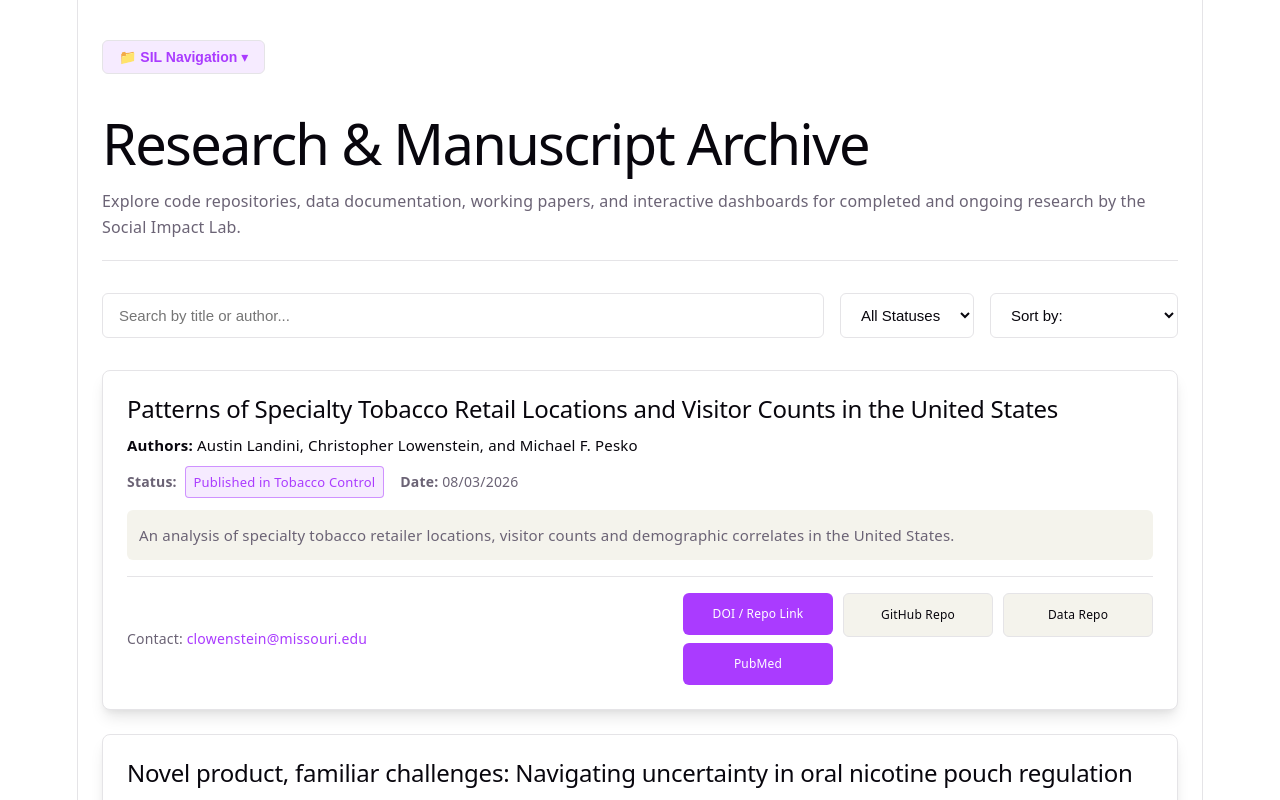
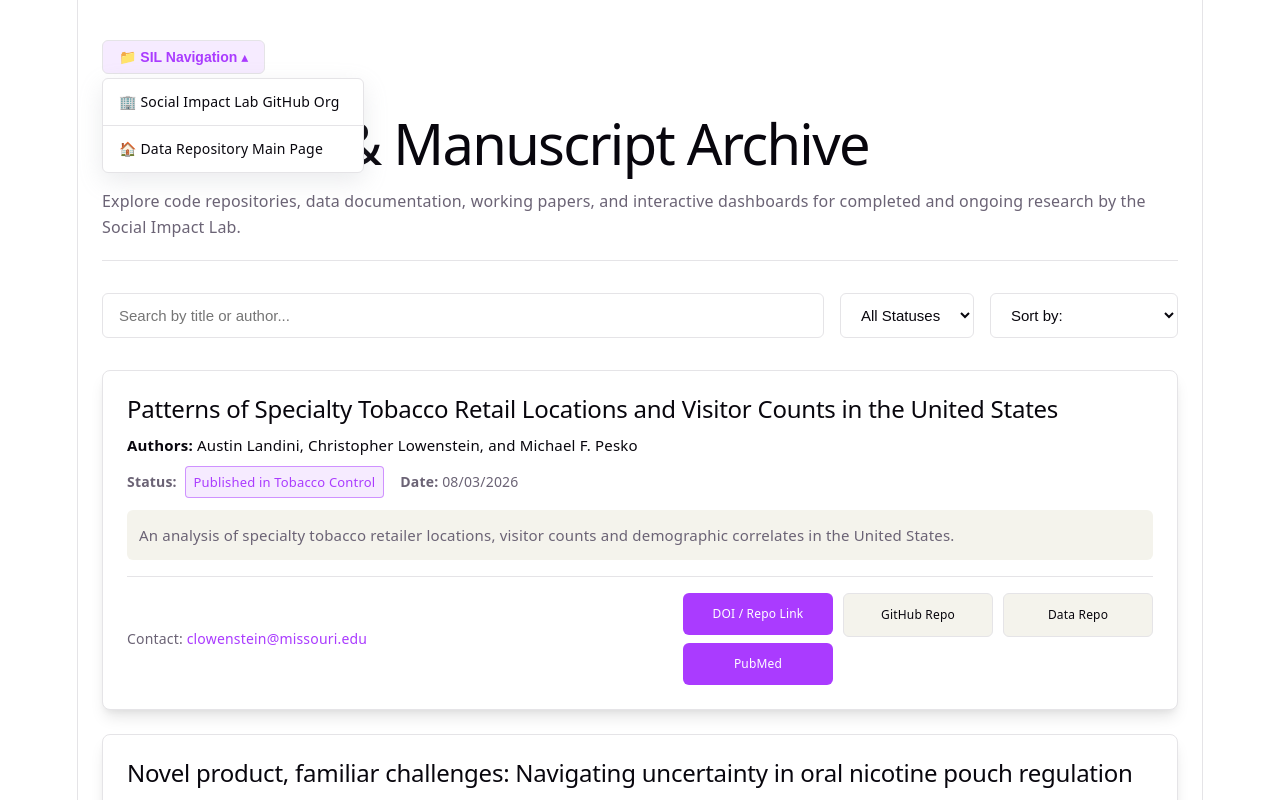
Before and after one commit to Social-Impact-Lab-SIL/SIL-Publications-Archive, a React (Vite) app: page / in a window 1280 px wide. Both pictures are taken after a click on the button "📁 SIL Navigation ▾". Shown: the top 800 px of the page. Built offline with nearby package versions, Linux system fonts and the light colour scheme.

Commit message:
Fix Dropdown Menu

```diff
--- a/src/App.jsx
+++ b/src/App.jsx
@@ -1,10 +1,21 @@
-import { useState } from 'react';
+import { useState, useEffect } from 'react';
 
 export default function App() {
   const [searchTerm, setSearchTerm] = useState('');
   const [statusFilter, setStatusFilter] = useState('All');
   const [sortBy, setSortBy] = useState('default'); // 'default', 'date', 'title', 'author'
   const [isDropdownOpen, setIsDropdownOpen] = useState(false);
+
+  // Close dropdown if clicking outside of it
+  useEffect(() => {
+    const handleClickOutside = (event) => {
+      if (!event.target.closest('#sil-nav-container')) {
+        setIsDropdownOpen(false);
+      }
+    };
+    document.addEventListener('click', handleClickOutside);
+    return () => document.removeEventListener('click', handleClickOutside);
+  }, []);
 
   const publications = [
     // Peer-Reviewed Publications
@@ -182,11 +193,11 @@ export default function App() {
   return (
     <div style={{ padding: '40px 24px', textAlign: 'left', width: '100%', boxSizing: 'border-box' }}>
 
-      {/* Dropdown Navigation Menu with correct GitHub organization URL */}
-      <div style={{ marginBottom: '24px', position: 'relative', display: 'inline-block' }}
-           onMouseEnter={() => setIsDropdownOpen(true)}
-           onMouseLeave={() => setIsDropdownOpen(false)}>
-        <button style={{
+      {/* Click-to-Toggle Dropdown Navigation Menu */}
+      <div id="sil-nav-container" style={{ marginBottom: '24px', position: 'relative', display: 'inline-block' }}>
+        <button
+          onClick={() => setIsDropdownOpen(!isDropdownOpen)}
+          style={{
             backgroundColor: 'var(--accent-bg, #f1f8ff)',
             color: 'var(--accent, #0366d6)',
             padding: '8px 16px',
@@ -198,8 +209,9 @@ export default function App() {
             display: 'inline-flex',
             alignItems: 'center',
             gap: '6px'
-        }}>
-          📁 SIL Navigation ▾
+          }}
+        >
+          📁 SIL Navigation {isDropdownOpen ? '▴' : '▾'}
         </button>
         {isDropdownOpen && (
           <div style={{
@@ -216,21 +228,37 @@ export default function App() {
             overflow: 'hidden',
             textAlign: 'left'
           }}>
-            <a href="https://github.com/Social-Impact-Lab-SIL" target="_blank" rel="noopener noreferrer" style={{
+            <a
+              href="https://github.com/Social-Impact-Lab-SIL"
+              target="_blank"
+              rel="noopener noreferrer"
+              onClick={() => setIsDropdownOpen(false)}
+              style={{
                 color: 'var(--text-h, #24292e)',
                 padding: '10px 16px',
                 textDecoration: 'none',
                 display: 'block',
                 fontSize: '14px',
                 borderBottom: '1px solid var(--border, #eaecef)'
-            }}>🏢 Social Impact Lab GitHub Org</a>
-            <a href="https://social-impact-lab-sil.github.io/SIL-Data-Repository/" target="_blank" rel="noopener noreferrer" style={{
+              }}
+            >
+              🏢 Social Impact Lab GitHub Org
+            </a>
+            <a
+              href="https://social-impact-lab-sil.github.io/SIL-Data-Repository/"
+              target="_blank"
+              rel="noopener noreferrer"
+              onClick={() => setIsDropdownOpen(false)}
+              style={{
                 color: 'var(--text-h, #24292e)',
                 padding: '10px 16px',
                 textDecoration: 'none',
                 display: 'block',
                 fontSize: '14px'
-            }}>🏠 Data Repository Main Page</a>
+              }}
+            >
+              🏠 Data Repository Main Page
+            </a>
           </div>
         )}
       </div>
```
Lines whose indentation alone changed are shown as unchanged.
